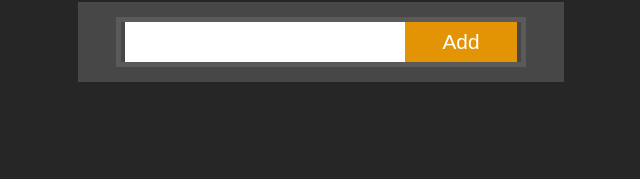
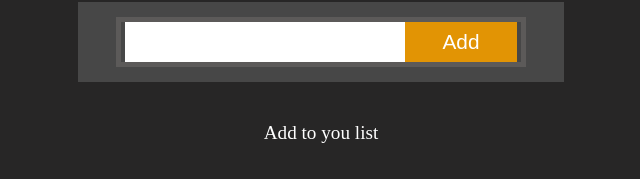
Before and after one commit to adnan725/aws-todos, a React (Vite) app: page / in a window 1280 px wide. Shown: the part 163-342 px from the top of the page, without its empty margins (319-959 px from the left). Built offline with nearby package versions, Linux system fonts and the light colour scheme.

Commit message:
bug removed

```diff
--- a/src/components/Sidebar/index.jsx
+++ b/src/components/Sidebar/index.jsx
@@ -12,9 +12,6 @@ const Sidebar = () => {
         animate={{ opacity: 1, x: 0 }}
         transition={{ duration: 0.8 }}
       >
-        <div className={styles.cross}>
-            X
-        </div>
         <motion.div
         className={styles.image}
         initial={{ opacity: 0, scale: 0}}
--- a/src/components/TodoList/index.jsx
+++ b/src/components/TodoList/index.jsx
@@ -29,7 +29,7 @@ const TodoList = () => {
         </div>
         <TodoForm />
         {
-            list === null ? <p className={styles.addToList}>Add to you list</p>
+            list.length === 0 ? <p className={styles.addToList}>Add to you list</p>
             :
             list.map((item) => <TodoItem key={item.id} item= {item} />)
         }
```
